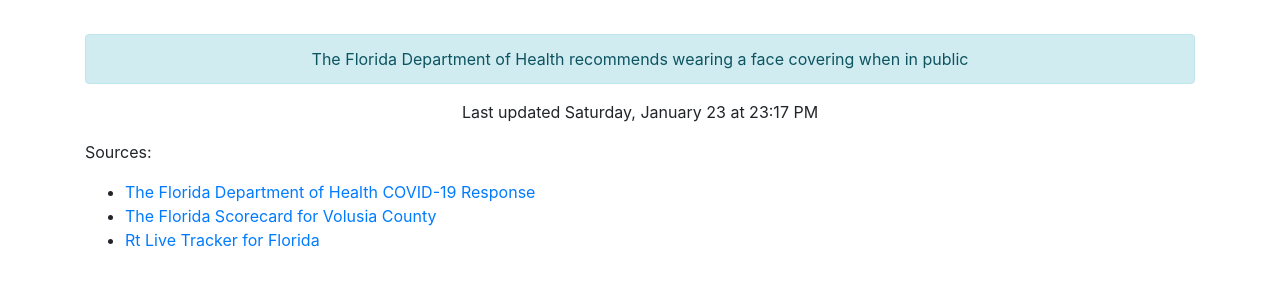
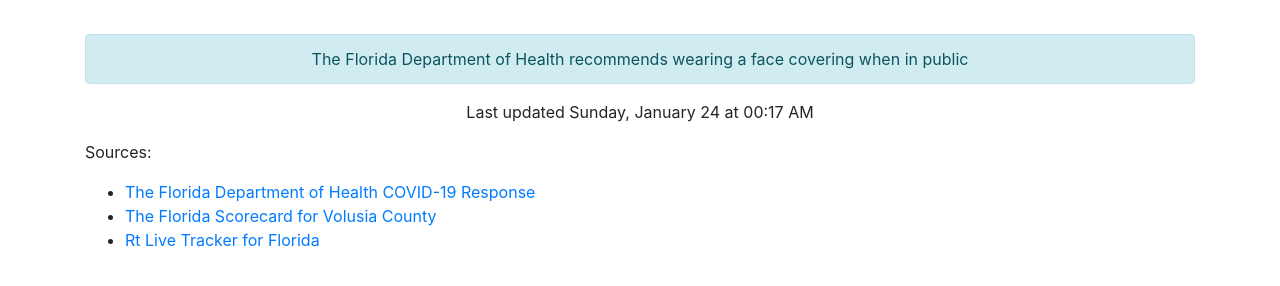
Before and after one commit to thinkjson/timeforchurch, a Jekyll site: the page built from index.md, in a window 1280 px wide. Shown: the part 520-806 px from the top of the page. Built offline with Jekyll 4.4.1, drawn with Linux system fonts in a browser that asks for light colours; our own code applies the rules of GitHub Pages for plain Markdown files.

Commit message:
Updating data

```diff
--- a/_includes/data.html
+++ b/_includes/data.html
@@ -10,4 +10,4 @@
     <div class="outcome text-success">YES</div>
     <div class="alert alert-info" role="alert">The Florida Department of Health recommends wearing a face covering when in public</div>
 
-    <p>Last updated Saturday, January 23 at 23:17 PM</p>
+    <p>Last updated Sunday, January 24 at 00:17 AM</p>
```
